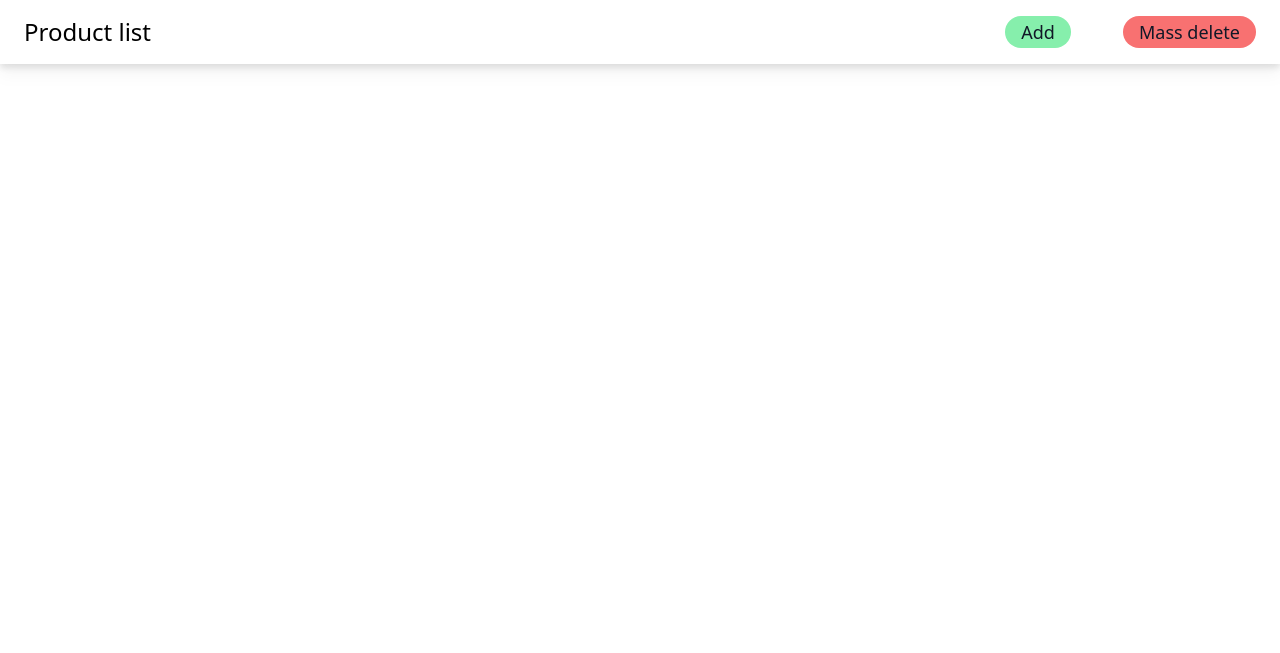
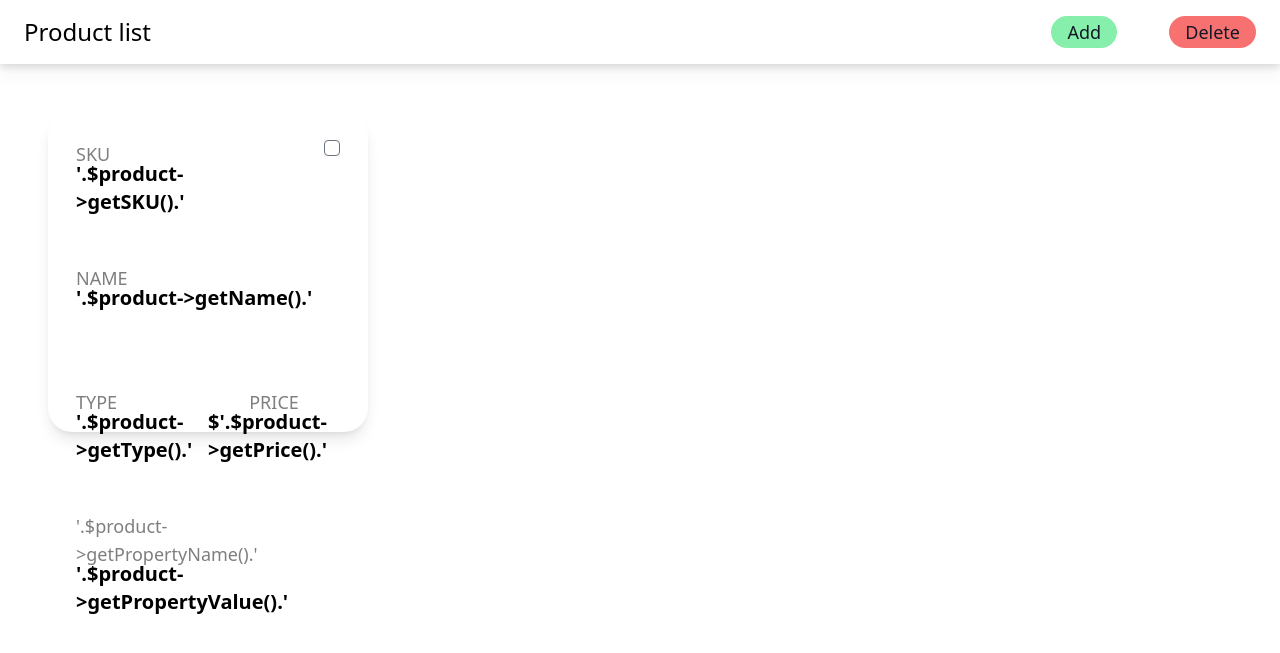
Before and after one commit to Amr-Yousef/simple-product-catalog-manager, a PHP site: page / in a window 1280 px wide. Shown: the top 653 px of the page. Run offline with PHP 8.4, Linux system fonts and the light colour scheme; data that the repository does not hold is empty.

Commit message:
feat: Allow users to select multiple items

```diff
--- a/dist/output.css
+++ b/dist/output.css
@@ -892,6 +892,10 @@ select {
   border-radius: 0.375rem;
 }
 
+.rounded {
+  border-radius: 0.25rem;
+}
+
 .border-transparent {
   border-color: transparent;
 }
@@ -916,9 +920,9 @@ select {
   background-color: rgb(243 244 246 / var(--tw-bg-opacity));
 }
 
-.bg-black {
+.bg-red-500 {
   --tw-bg-opacity: 1;
-  background-color: rgb(0 0 0 / var(--tw-bg-opacity));
+  background-color: rgb(239 68 68 / var(--tw-bg-opacity));
 }
 
 .p-7 {
@@ -1005,7 +1009,9 @@ select {
   transition-timing-function: cubic-bezier(0.4, 0, 0.2, 1);
 }
 
-body {
+.delete-checkbox
+{
+  /* Hopefully the automated system will work with this */
 }
 
 .placeholder\:opacity-50::-moz-placeholder {
@@ -1020,9 +1026,9 @@ body {
   opacity: 0.5;
 }
 
-.checked\:bg-red-400:checked {
+.checked\:bg-red-800:checked {
   --tw-bg-opacity: 1;
-  background-color: rgb(248 113 113 / var(--tw-bg-opacity));
+  background-color: rgb(153 27 27 / var(--tw-bg-opacity));
 }
 
 .hover\:scale-110:hover {
@@ -1038,16 +1044,6 @@ body {
 .hover\:bg-red-400:hover {
   --tw-bg-opacity: 1;
   background-color: rgb(248 113 113 / var(--tw-bg-opacity));
-}
-
-.hover\:bg-green-400:hover {
-  --tw-bg-opacity: 1;
-  background-color: rgb(74 222 128 / var(--tw-bg-opacity));
-}
-
-.hover\:bg-blue-400:hover {
-  --tw-bg-opacity: 1;
-  background-color: rgb(96 165 250 / var(--tw-bg-opacity));
 }
 
 .hover\:shadow-2xl:hover {
@@ -1066,11 +1062,6 @@ body {
   border-color: rgb(107 114 128 / var(--tw-border-opacity));
 }
 
-.focus\:bg-red-400:focus {
-  --tw-bg-opacity: 1;
-  background-color: rgb(248 113 113 / var(--tw-bg-opacity));
-}
-
 .focus\:bg-white:focus {
   --tw-bg-opacity: 1;
   background-color: rgb(255 255 255 / var(--tw-bg-opacity));
@@ -1081,8 +1072,3 @@ body {
   --tw-ring-shadow: var(--tw-ring-inset) 0 0 0 calc(0px + var(--tw-ring-offset-width)) var(--tw-ring-color);
   box-shadow: var(--tw-ring-offset-shadow), var(--tw-ring-shadow), var(--tw-shadow, 0 0 #0000);
 }
-
-.active\:bg-red-400:active {
-  --tw-bg-opacity: 1;
-  background-color: rgb(248 113 113 / var(--tw-bg-opacity));
-}
--- a/src/index.php
+++ b/src/index.php
@@ -26,18 +26,71 @@ require_once "../classes/Furniture.php";
             <!-- Buttons -->
             <div>
                 <a class="text-lg font-medium bg-green-300 text-gray-900 py-1 px-4 mx-12 rounded-full" href="#">Add</a>
-                <a class="text-lg font-medium bg-red-400 text-gray-900 py-1 px-4 rounded-full" href="#">Mass delete</a>
+                <a class="text-lg font-medium bg-red-400 text-gray-900 py-1 px-4 rounded-full" href="#" id="delete-product-btn">Delete</a>
             </div>
         </div>
     </nav>
 
+
     <!-- Card div -->
     <div class="grid grid-cols-4">
+    <label id="SKU" class="rounded-3xl bg-white shadow-lg w-80 h-80 m-12 p-7 ease-in-out duration-500  hover:scale-110 hover:bg-red-400 hover:shadow-red-600 hover:shadow-2xl hover:cursor-pointer ">
+        <!-- Main list -->
+        <div class="grid grid-cols-1 grid-rows-4 gap-5">
+            <div class="grid grid-cols-2 grid-rows-1">
+                <div>
+                    <div class="text-lg font-medium opacity-50 mb-[-0.5rem]">
+                        SKU
+                    </div>
+                    <div class="text-xl font-bold">
+                        '.$product->getSKU().'
+                    </div>
+                </div>
+                <div>
+                    <input type="checkbox" class="rounded float-right checked:bg-red-800 delete-checkbox" onclick="checkItem('SKU')" id="SKU-checkbox">
+                </div>
+            </div>
+            <div>
+                <div class="text-lg font-medium opacity-50 mb-[-0.5rem]">
+                    NAME
+                </div>
+                <div class="text-xl font-bold">
+                    '.$product->getName().'
+                </div>
+            </div>
+            <div class="grid grid-cols-2 grid-rows-1">
+                <div>
+                    <div class="text-lg font-medium opacity-50 mb-[-0.5rem]">
+                        TYPE
+                    </div>
+                    <div class="text-xl font-bold">
+                        '.$product->getType().'
+                    </div>
+                </div>
+                <div class="flex flex-col content-center items-center">
+                    <div class="text-lg font-medium opacity-50 mb-[-0.5rem]">
+                        PRICE
+                    </div>
+                    <div class="text-xl font-bold">
+                        $'.$product->getPrice().'
+                    </div>
+                </div>
+            </div>
+            <div>
+                <div class="text-lg font-medium opacity-50 mb-[-0.5rem]">
+                    '.$product->getPropertyName().'
+                </div>
+                <div class="text-xl font-bold">
+                    '.$product->getPropertyValue().'
+                </div>
+            </div>
+        </div>
+    </label>
         <?php
             $productsArray = Product::getAllProducts();
             foreach ($productsArray as $product) {
                 echo '
-                <label class="rounded-3xl bg-white shadow-lg w-80 h-80 m-12 p-7 ease-in-out duration-500  hover:scale-110 hover:bg-red-400 hover:shadow-red-600 hover:shadow-2xl hover:cursor-pointer">
+                <label id="'.$product->getSKU().'" class="rounded-3xl bg-white shadow-lg w-80 h-80 m-12 p-7 ease-in-out duration-500  hover:scale-110 hover:bg-red-400 hover:shadow-red-600 hover:shadow-2xl hover:cursor-pointer ">
                 <!-- Main list -->
                 <div class="grid grid-cols-1 grid-rows-4 gap-5">
                     <div class="grid grid-cols-2 grid-rows-1">
@@ -50,7 +103,7 @@ require_once "../classes/Furniture.php";
                             </div>
                         </div>
                         <div>
-                            <input type="checkbox" class="float-right">
+                            <input type="checkbox" class="rounded float-right checked:bg-red-800 delete-checkbox" onclick="checkItem(\''.$product->getSKU().'\')" id="'.$product->getSKU().'-checkbox">
                         </div>
                     </div>
                     <div>
@@ -93,6 +146,7 @@ require_once "../classes/Furniture.php";
             }
         ?>
     </div>
+    <script src="main.js"></script>
 </body>
 <!-- FEATURE: Maybe add a simple footer? -->
 </html>
--- a/src/input.css
+++ b/src/input.css
@@ -3,4 +3,7 @@
 @tailwind utilities;
 
 
-body {}
+.delete-checkbox
+{
+    /* Hopefully the automated system will work with this */
+}
--- a/src/main.js
+++ b/src/main.js
@@ -80,7 +80,46 @@ function property(value){
     prop.innerHTML = html;
 }
 
+var finalCheckedList = [];  // Global list of the checked items
+
 function checkItem(SKU){
     var item = document.getElementById(SKU);
-    item.classList.add("bg-red-400");
+    var checkBox = document.getElementById(SKU + '-checkbox');
+
+    if(checkBox.checked){
+        item.classList.add("bg-red-400");
+        item.setAttribute("name","checked");
+    }
+    else{
+        finalCheckedList.splice(finalCheckedList.indexOf(SKU),1);  // Removes the element from the array
+
+        // Resets the item attributes to the defaults
+        item.removeAttribute("name");
+        item.classList.remove("bg-red-400");
+        item.classList.add("bg-white");
+    }
+
+
+    // Updates the finalCheckedList
+    var checkedList = document.getElementsByName("checked");
+
+    checkedList.forEach(
+        function(currentValue) {
+          finalCheckedList.push(currentValue.id);
+          finalCheckedList = [...new Set(finalCheckedList)];
+        }
+      );
+
+    if(finalCheckedList.length > 1){
+        var btn = document.getElementById("delete-product-btn");
+        btn.innerHTML = "Mass delete";
+        btn.classList.remove("bg-red-400");
+        btn.classList.add("bg-red-500");
+    }
+    else{
+        var btn = document.getElementById("delete-product-btn");
+        btn.innerHTML = "Delete";
+        btn.classList.remove("bg-red-500");
+        btn.classList.add("bg-red-400");
+    }
 }
```
